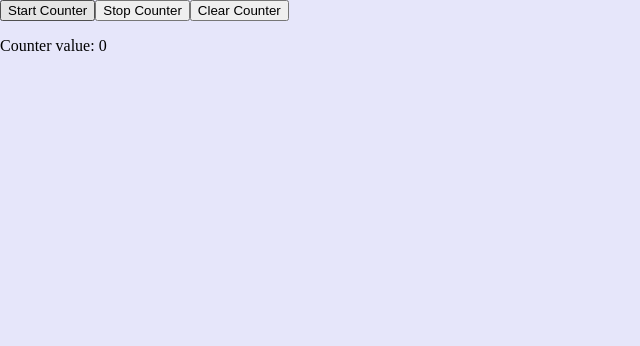
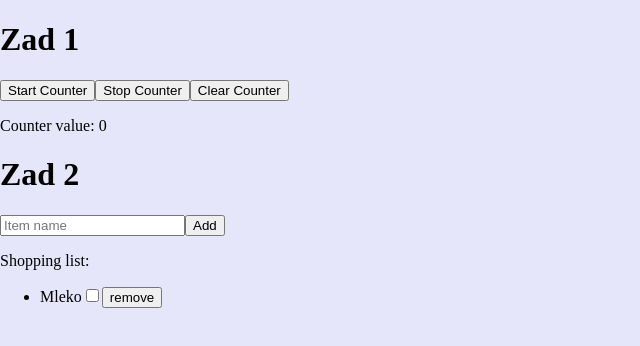
Before and after one commit to Karol-2/Record-Shop, an Angular app in the folder lab04/: page / in a window 1280 px wide. Shown: the top 346 px of the page, without its empty margins (0-640 px from the left). Built offline with nearby package versions, Linux system fonts and the light colour scheme.

Commit message:
Zadanie 2 dodawanie dziala

```diff
--- a/lab04/src/app/app.component.html
+++ b/lab04/src/app/app.component.html
@@ -1,2 +1,5 @@
+<h1> Zad 1</h1>
+<app-exercise></app-exercise>
 
-<app-exercise></app-exercise>
+<h1> Zad 2</h1>
+<app-shopping-list></app-shopping-list>
--- a/lab04/src/app/app.module.ts
+++ b/lab04/src/app/app.module.ts
@@ -3,6 +3,7 @@ import { BrowserModule } from '@angular/platform-browser';
 import { AppRoutingModule } from './app-routing.module';
 import { AppComponent } from './app.component';
 import { CoreModule } from './core/core.module';
+import { ShoppingModule } from './shopping/shopping.module';
 
 @NgModule({
   declarations: [
@@ -11,7 +12,8 @@ import { CoreModule } from './core/core.module';
   imports: [
     BrowserModule,
     AppRoutingModule,
-    CoreModule
+    CoreModule,
+    ShoppingModule
   ],
   providers: [],
   bootstrap: [AppComponent]
--- a/lab04/src/app/shopping/add-product/add-product.component.ts
+++ b/lab04/src/app/shopping/add-product/add-product.component.ts
@@ -1,4 +1,5 @@
-import { Component } from '@angular/core';
+import { Component, Output, EventEmitter } from '@angular/core';
+import { Product } from '../models/Products.model';
 
 @Component({
   selector: 'app-add-product',
@@ -8,9 +9,17 @@ import { Component } from '@angular/core';
 export class AddProductComponent {
   protected newProduct: string = '';
 
+  @Output() protected notify: EventEmitter<string> = new EventEmitter<string>
+
   protected addProduct = (productName: string): void => {
+    if (productName.trim() === ""){
+      console.log("Error, próba dodania pustego elementu")
+      return
+    }
+
     this.newProduct = productName;
     console.log(this.newProduct)
+    this.notify.emit(this.newProduct)
   }
 
 }
--- a/lab04/src/app/shopping/shopping-list/shopping-list.component.html
+++ b/lab04/src/app/shopping/shopping-list/shopping-list.component.html
@@ -1,4 +1,4 @@
-<app-add-product></app-add-product>
+<app-add-product (notify)="addReceivedProduct($event)"></app-add-product>
 
 <p>Shopping list:</p>
 <ul>
--- a/lab04/src/app/shopping/shopping-list/shopping-list.component.ts
+++ b/lab04/src/app/shopping/shopping-list/shopping-list.component.ts
@@ -18,4 +18,9 @@ export class ShoppingListComponent {
       this.products.splice(index,1)
     }
   }
+
+  protected addReceivedProduct(productName: string): void{
+    const newProduct: Product = {name: productName, bought: false}
+    this.products.push(newProduct)
+  }
 }
```
